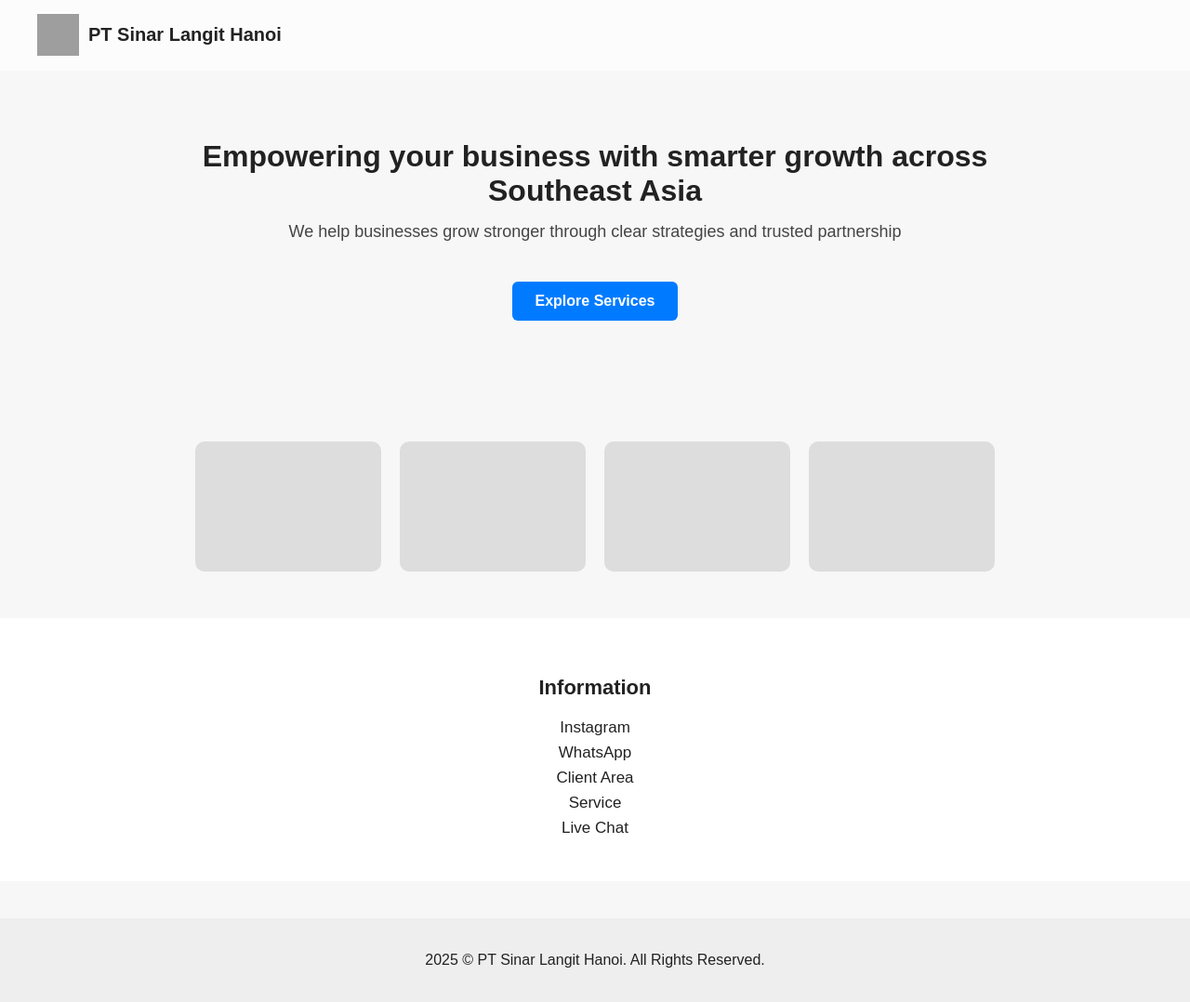
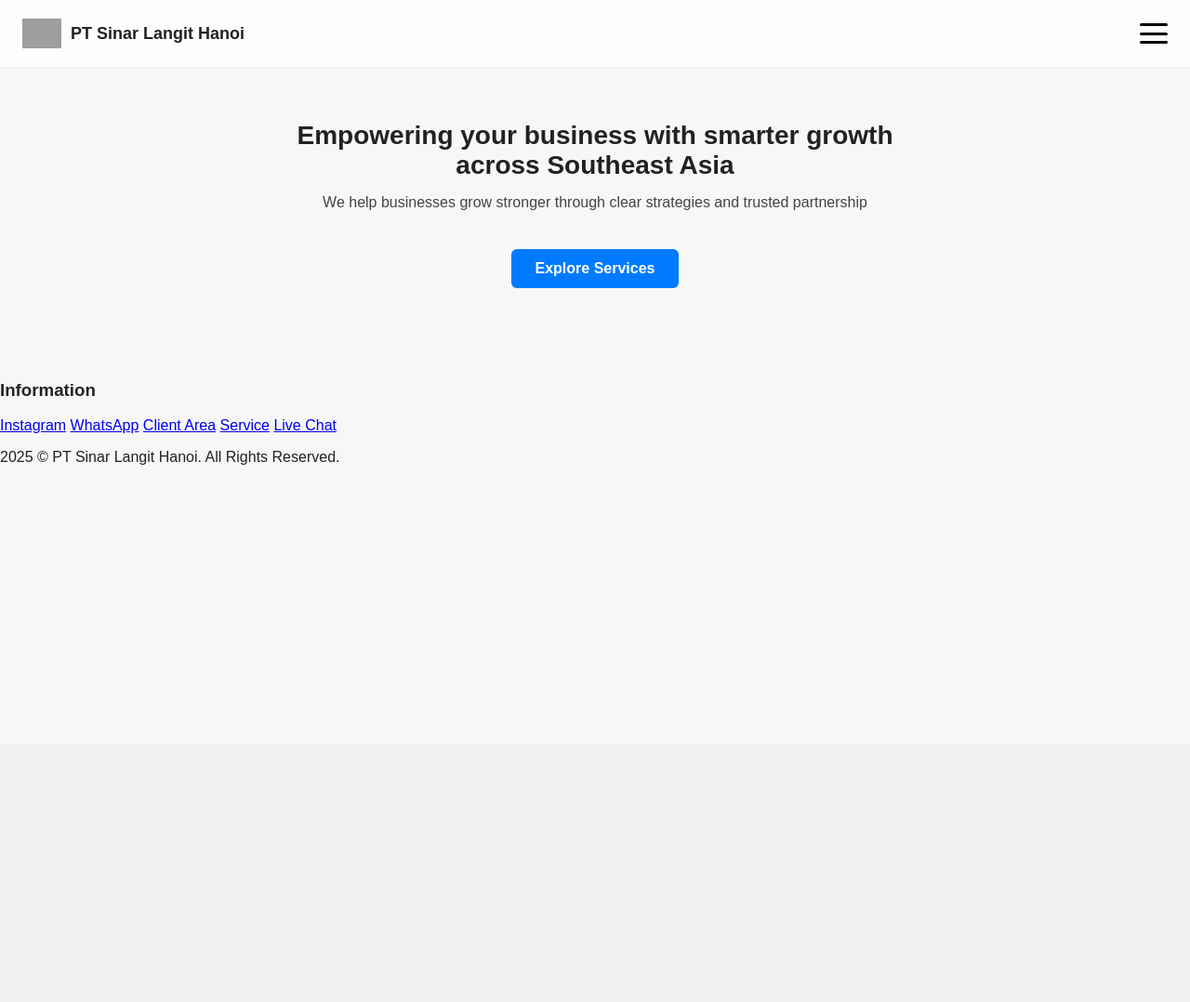
Before and after one commit to kevin123a/test-, a PHP site: page / in a window 1280 px wide. Shown: the whole page at 93% size. After the commit the page ends 500 px from the top, so only its background shows below. Run offline with PHP 8.4, Linux system fonts and the light colour scheme; grey boxes are pictures that could not be loaded.

Commit message:
Update style.css

```diff
--- a/style.css
+++ b/style.css
@@ -1,4 +1,8 @@
-/* BASIC */
+/* ========== BASIC ========== */
+* {
+    box-sizing: border-box;
+}
+
 body {
     margin: 0;
     font-family: Arial, sans-serif;
@@ -6,206 +10,164 @@
     color: #222;
 }
 
-/* HEADER */
+/* ========== HEADER ========== */
 .header {
     position: fixed;
     top: 0;
+    left: 0;
     width: 100%;
     display: flex;
     justify-content: space-between;
     align-items: center;
-    padding: 15px 40px;
+    padding: 15px 24px;
     backdrop-filter: blur(12px);
-    background: rgba(255, 255, 255, 0.6);
-    border-bottom: 1px solid rgba(255, 255, 255, 0.3);
-    z-index: 999;
+    background: rgba(255, 255, 255, 0.8);
+    border-bottom: 1px solid rgba(0, 0, 0, 0.05);
+    z-index: 9999;
 }
 
 .left {
     display: flex;
     align-items: center;
+    gap: 10px;
 }
 
 .logo {
-    width: 45px;
-    height: 45px;
-    margin-right: 10px;
+    width: 42px;
+    height: 42px;
+    object-fit: contain;
 }
 
 .brand-text {
     margin: 0;
-    font-size: 20px;
-    font-weight: bold;
+    font-size: 18px;
+    font-weight: 700;
 }
 
-/* FIX TITIK TIGA AGAR MUNCUL */
+/* ========== TITIK TIGA (HAMBURGER) ========== */
 .menu-wrapper {
     position: relative;
     display: flex;
     align-items: center;
-    z-index: 2000; /* pastikan di atas semua */
 }
 
 .menu-icon {
     width: 30px;
-    cursor: pointer;
+    height: 22px;
     display: flex;
     flex-direction: column;
-    justify-content: center;
-    z-index: 2001; /* ikon paling atas */
+    justify-content: space-between;
+    cursor: pointer;
+    z-index: 10000;
 }
 
-.menu-icon div {
-    width: 30px;
-    height: 4px;
-    background: #000;  /* hitam solid */
-    margin: 4px 0;
-    border-radius: 5px;
+.menu-icon span {
+    display: block;
+    width: 100%;
+    height: 3px;
+    background: #000; /* hitam jelas */
+    border-radius: 4px;
 }
 
-/* DROPDOWN MENU */
+/* ========== DROPDOWN MENU ========== */
 .menu-dropdown {
     display: none;
     position: absolute;
     right: 0;
-    top: 50px;
-    background: white;
-    box-shadow: 0 2px 10px rgba(0,0,0,0.2);
-    border-radius: 8px;
+    top: 40px;
+    background: #ffffff;
+    border-radius: 10px;
     padding: 10px 0;
-    width: 180px;
-    z-index: 999;
+    width: 200px;
+    box-shadow: 0 8px 24px rgba(0,0,0,0.15);
+    z-index: 9999;
 }
 
 .menu-dropdown a {
     display: block;
-    padding: 10px 20px;
+    padding: 10px 18px;
     text-decoration: none;
-    color: black;
+    color: #222;
+    font-size: 14px;
 }
 
 .menu-dropdown a:hover {
-    background: #f0f0f0;
+    background: #f3f3f3;
 }
 
-/* SHOW MENU CLASS */
+/* class yang aktif saat ikon di klik */
 .show-menu {
     display: block;
 }
 
-/* SUB MENU (BAHASA) */
+/* ========== SUB MENU BAHASA ========== */
 .sub-menu {
-    padding: 10px 20px;
+    padding: 10px 18px;
     cursor: pointer;
     position: relative;
+    font-size: 14px;
+    color: #222;
 }
 
 .sub-menu span {
-    font-size: 16px;
     font-weight: 500;
 }
 
 .sub-menu-content {
     display: none;
+    margin-top: 8px;
+    border-radius: 8px;
+    overflow: hidden;
     background: #ffffff;
-    margin-top: 8px;
-    border-radius: 6px;
-    overflow: hidden;
+    box-shadow: 0 4px 12px rgba(0,0,0,0.12);
 }
 
+.sub-menu-content a {
+    padding: 8px 18px;
+    font-size: 13px;
+}
+
+.sub-menu-content a:hover {
+    background: #f0f0f0;
+}
+
+/* tampilkan sub-menu saat hover */
 .sub-menu:hover .sub-menu-content {
     display: block;
 }
 
-.sub-menu-content a {
-    padding: 8px 20px;
-    display: block;
-    text-decoration: none;
-    color: black;
-}
-
-.sub-menu-content a:hover {
-    background: #eaeaea;
-}
-
-/* HERO SECTION */
+/* ========== HERO SECTION ========== */
 .hero {
-    padding-top: 150px;
+    padding-top: 130px; /* karena header fixed */
     text-align: center;
     padding-bottom: 80px;
+    padding-left: 20px;
+    padding-right: 20px;
 }
 
 .hero h1 {
-    font-size: 32px;
-    width: 70%;
-    margin: auto;
-    font-weight: bold;
+    font-size: 28px;
+    max-width: 720px;
+    margin: 0 auto;
+    font-weight: 700;
 }
 
 .hero p {
-    font-size: 18px;
+    font-size: 16px;
     margin-top: 15px;
     color: #444;
+    max-width: 600px;
+    margin-left: auto;
+    margin-right: auto;
 }
 
 .btn-explore {
     display: inline-block;
     margin-top: 25px;
-    padding: 12px 25px;
+    padding: 12px 26px;
     background: #007bff;
-    color: white;
+    color: #fff;
     text-decoration: none;
     border-radius: 6px;
-    font-weight: bold;
-}
-
-.btn-explore:hover {
-    background: #0056c7;
-}
-
-/* PHOTO SECTION */
-.photos {
-    display: flex;
-    justify-content: center;
-    margin: 50px 0;
-    gap: 20px;
-}
-
-.photo-box {
-    width: 200px;
-    height: 140px;
-    background: #ddd;
-    border-radius: 10px;
-}
-
-/* INFO SECTION */
-.info {
-    text-align: center;
-    padding: 40px 0;
-    background: white;
-}
-
-.info h3 {
-    font-size: 22px;
-    margin-bottom: 20px;
-}
-
-.info-list a {
-    display: block;
-    margin: 7px 0;
-    color: #222;
-    text-decoration: none;
-    font-size: 17px;
-}
-
-.info-list a:hover {
-    color: #007bff;
-}
-
-/* FOOTER */
-footer {
-    text-align: center;
-    padding: 20px;
-    background: #eee;
-    margin-top: 40px;
-}
+    font-weight: 600;
+    font-size: 14
```
